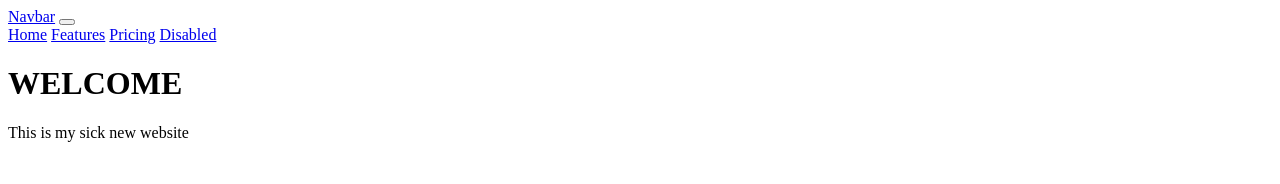
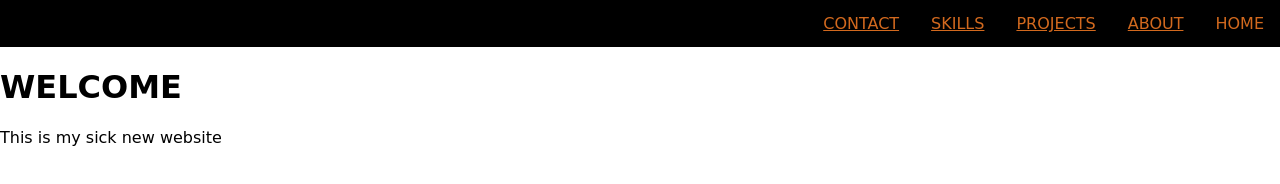
Before and after one commit to bc888/bc888.github.io, a plain HTML site: page index.html in a window 1280 px wide. Drawn offline with Linux system fonts and the light colour scheme; a web font is replaced by a local one.

Commit message:
Added CSS
added some temp colours to nav bar

```diff
--- a/index.html
+++ b/index.html
@@ -1,28 +1,19 @@
 <!DOCTYPE html>
 <html>
 <head>
+    <link rel="stylesheet" href="style.css">
     <title>
-        Welcome to my Webpage!
+        Nav Bar
     </title>
     <body>
-        <header>
-            <nav class="navbar navbar-expand-lg navbar-light bg-light">
-                <div class="container-fluid">
-                  <a class="navbar-brand" href="#">Navbar</a>
-                  <button class="navbar-toggler" type="button" data-bs-toggle="collapse" data-bs-target="#navbarNavAltMarkup" aria-controls="navbarNavAltMarkup" aria-expanded="false" aria-label="Toggle navigation">
-                    <span class="navbar-toggler-icon"></span>
-                  </button>
-                  <div class="collapse navbar-collapse" id="navbarNavAltMarkup">
-                    <div class="navbar-nav">
-                      <a class="nav-link active" aria-current="page" href="#">Home</a>
-                      <a class="nav-link" href="#">Features</a>
-                      <a class="nav-link" href="#">Pricing</a>
-                      <a class="nav-link disabled" href="#" tabindex="-1" aria-disabled="true">Disabled</a>
-                    </div>
-                  </div>
-                </div>
-              </nav>
-          </header>
+       <div class="top-nav">
+           <a class="active" >HOME </a>
+           <a href="">ABOUT </a>
+           <a href=""> PROJECTS</a>
+           <a href="">SKILLS </a>
+           <a href= "right" >CONTACT </a>
+       </div>
+
         <h1> WELCOME </h1>
         <p>This is my sick new website</p>
     </body>
--- a/style.css
+++ b/style.css
@@ -0,0 +1,20 @@
+@import url('https://fonts.googleapis.com/css2?family=Stint+Ultra+Condensed&display=swap');
+
+body{
+
+        margin: 0px;
+        font-family: 'Stint Ultra Condensed', cursive;
+}
+
+.top-nav{
+    background-color: black;
+    overflow: hidden;
+}
+
+.top-nav a{
+    color: chocolate;
+    display: block;
+    padding: 14px 16px;
+    float: right;
+
+}
```
